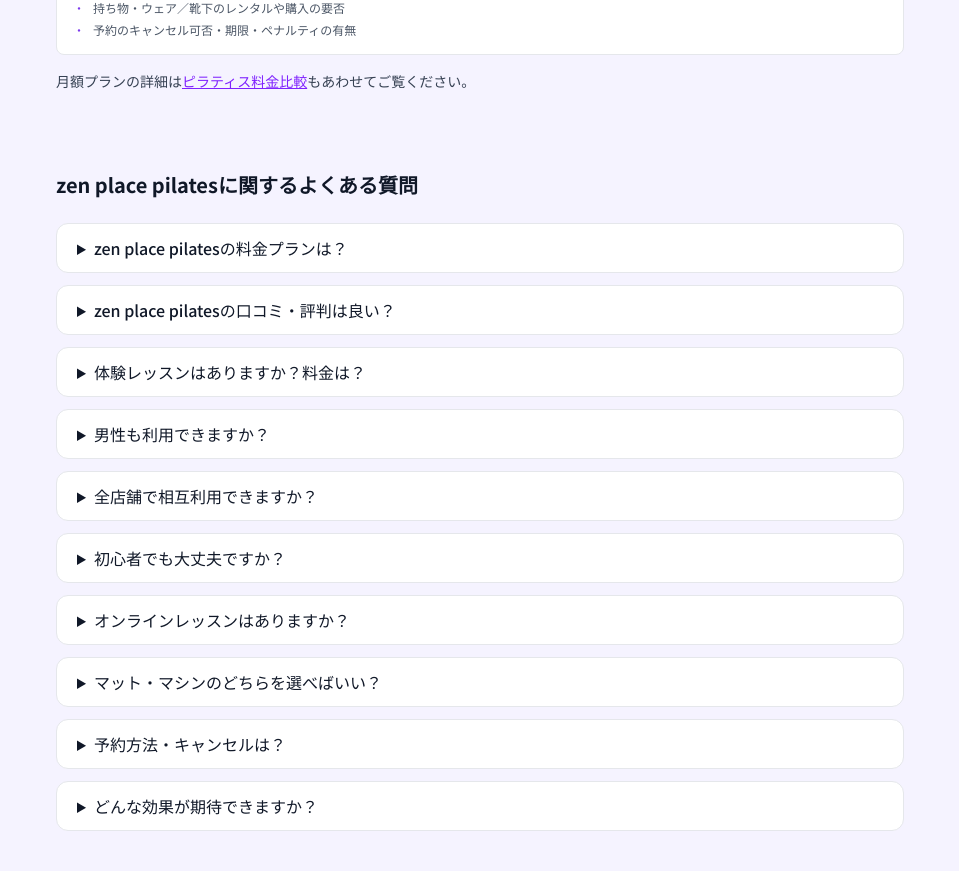
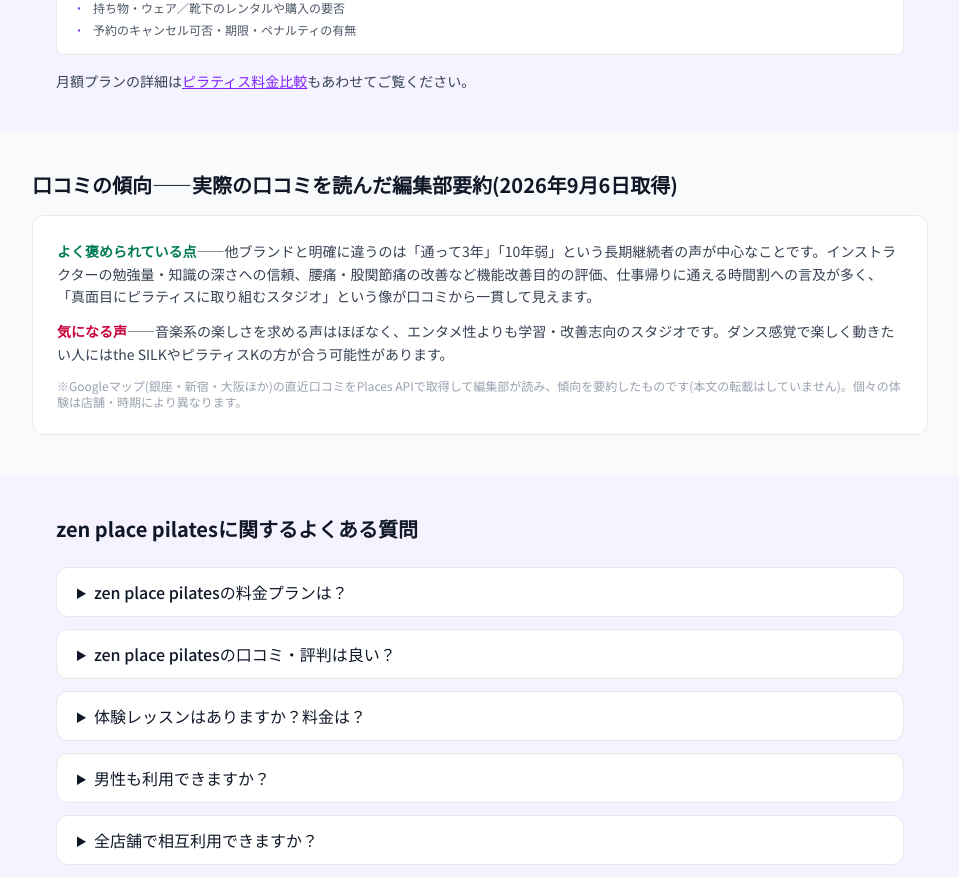
Before and after one commit to webmaster0818/pilates-navi, a Next.js app: page /review/zenplace in a window 1280 px wide. Shown: the part 4640-5517 px from the top of the page, without its empty margins (160-1119 px from the left). Built offline with nearby package versions, Linux system fonts and the light colour scheme.

Commit message:
傾向要約第2弾3ブランド

```diff
--- a/app/review/celestia/page.tsx
+++ b/app/review/celestia/page.tsx
@@ -314,6 +314,18 @@
         </div>
       </section>
 
+      {/* 口コミの傾向(編集部要約) */}
+      <section className="py-10 px-4 bg-gray-50">
+        <div className="max-w-4xl mx-auto">
+          <h2 className="text-xl font-bold text-gray-900 mb-4">口コミの傾向——実際の口コミを読んだ編集部要約(2026年9月6日取得)</h2>
+          <div className="bg-white rounded-xl border border-gray-200 p-6 space-y-3 text-sm leading-relaxed text-gray-700">
+            <p><span className="font-semibold text-emerald-700">よく褒められている点</span>——「体の状態を丁寧に見て、痛気持ちいい強度で指導してくれる」というパーソナル型ならではの個別対応への評価が中心です。「肩の左右差が初回で改善した」「もも裏の硬さを指摘されて納得した」など、体の課題を特定してもらえた体験談が多いのが特徴です。</p>
+            <p><span className="font-semibold text-rose-700">気になる声</span>——口コミは体験・入会直後の声が中心で件数も大手より少ないため、評点の高さは母数の小ささとセットで見るのが安全です。長期の変化については体験時にビフォーアフター事例を確認するのがおすすめです。</p>
+            <p className="text-xs text-gray-400">※Googleマップ(東京(件数は少数))の直近口コミをPlaces APIで取得して編集部が読み、傾向を要約したものです(本文の転載はしていません)。個々の体験は店舗・時期により異なります。</p>
+          </div>
+        </div>
+      </section>
+
       {/* FAQ */}
       <section className="py-10 bg-[#F5F3FF]">
         <div className="max-w-4xl mx-auto px-4 sm:px-6">
--- a/app/review/urban-classic/page.tsx
+++ b/app/review/urban-classic/page.tsx
@@ -342,6 +342,18 @@
         </div>
       </section>
 
+      {/* 口コミの傾向(編集部要約) */}
+      <section className="py-10 px-4 bg-gray-50">
+        <div className="max-w-4xl mx-auto">
+          <h2 className="text-xl font-bold text-gray-900 mb-4">口コミの傾向——実際の口コミを読んだ編集部要約(2026年9月6日取得)</h2>
+          <div className="bg-white rounded-xl border border-gray-200 p-6 space-y-3 text-sm leading-relaxed text-gray-700">
+            <p><span className="font-semibold text-emerald-700">よく褒められている点</span>——「予約なしで好きな時間に行ける」「30分で終わる」「サーキット形式で自分のペースでできる」という通いやすさの仕組みへの評価が中心です。ヘルニアのリハビリ目的で毎日通う50代男性の声など、幅広い層の利用が見えます。スタッフが巡回して見てくれる安心感への言及もあります。</p>
+            <p><span className="font-semibold text-rose-700">気になる声</span>——一方で「スタッフの入れ替わりで指導の質が落ちた」という時期による質の変動や、退会・解約手続きのシステムへの強い不満も見られます。無人・低価格系の業態はスタッフ体制と解約条件の確認が重要です。入会前に解約方法を必ず確認しておきましょう。</p>
+            <p className="text-xs text-gray-400">※Googleマップ(大橋・福岡ほか)の直近口コミをPlaces APIで取得して編集部が読み、傾向を要約したものです(本文の転載はしていません)。個々の体験は店舗・時期により異なります。</p>
+          </div>
+        </div>
+      </section>
+
       {/* FAQ */}
       <section className="py-10 bg-[#F5F3FF]">
         <div className="max-w-4xl mx-auto px-4 sm:px-6">
--- a/app/review/zenplace/page.tsx
+++ b/app/review/zenplace/page.tsx
@@ -287,6 +287,18 @@
         </div>
       </section>
 
+      {/* 口コミの傾向(編集部要約) */}
+      <section className="py-10 px-4 bg-gray-50">
+        <div className="max-w-4xl mx-auto">
+          <h2 className="text-xl font-bold text-gray-900 mb-4">口コミの傾向——実際の口コミを読んだ編集部要約(2026年9月6日取得)</h2>
+          <div className="bg-white rounded-xl border border-gray-200 p-6 space-y-3 text-sm leading-relaxed text-gray-700">
+            <p><span className="font-semibold text-emerald-700">よく褒められている点</span>——他ブランドと明確に違うのは「通って3年」「10年弱」という長期継続者の声が中心なことです。インストラクターの勉強量・知識の深さへの信頼、腰痛・股関節痛の改善など機能改善目的の評価、仕事帰りに通える時間割への言及が多く、「真面目にピラティスに取り組むスタジオ」という像が口コミから一貫して見えます。</p>
+            <p><span className="font-semibold text-rose-700">気になる声</span>——音楽系の楽しさを求める声はほぼなく、エンタメ性よりも学習・改善志向のスタジオです。ダンス感覚で楽しく動きたい人にはthe SILKやピラティスKの方が合う可能性があります。</p>
+            <p className="text-xs text-gray-400">※Googleマップ(銀座・新宿・大阪ほか)の直近口コミをPlaces APIで取得して編集部が読み、傾向を要約したものです(本文の転載はしていません)。個々の体験は店舗・時期により異なります。</p>
+          </div>
+        </div>
+      </section>
+
       {/* FAQ */}
       <section className="py-10 bg-[#F5F3FF]">
         <div className="max-w-4xl mx-auto px-4 sm:px-6">
```
